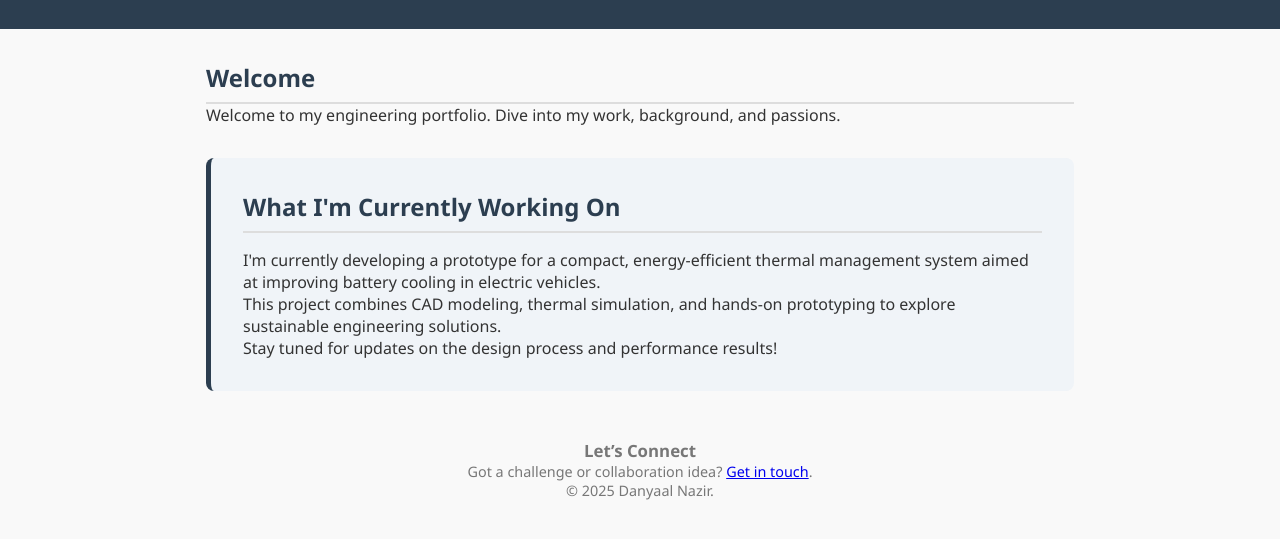
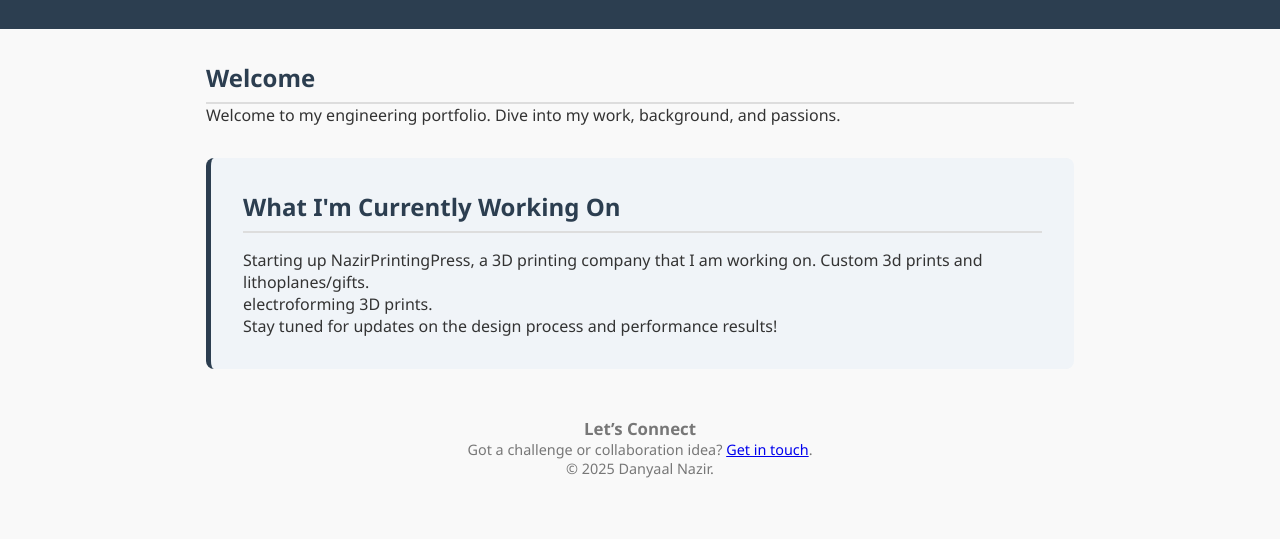
Before and after one commit to NazirPrintingPress/portfolio, a plain HTML site: page index.html in a window 1280 px wide. Shown: the part 243-782 px from the top of the page. Drawn offline with Linux system fonts and the light colour scheme.

Commit message:
Update index.html

```diff
--- a/index.html
+++ b/index.html
@@ -86,8 +86,8 @@
     </section>
     <section class="current-work">
       <h2>What I'm Currently Working On</h2>
-      <p>I'm currently developing a prototype for a compact, energy-efficient thermal management system aimed at improving battery cooling in electric vehicles.</p>
-      <p>This project combines CAD modeling, thermal simulation, and hands-on prototyping to explore sustainable engineering solutions.</p>
+      <p>Starting up NazirPrintingPress, a 3D printing company that I am working on. Custom 3d prints and lithoplanes/gifts.</p>
+      <p>electroforming 3D prints. </p>
       <p>Stay tuned for updates on the design process and performance results!</p>
     </section>
   </main>
```
